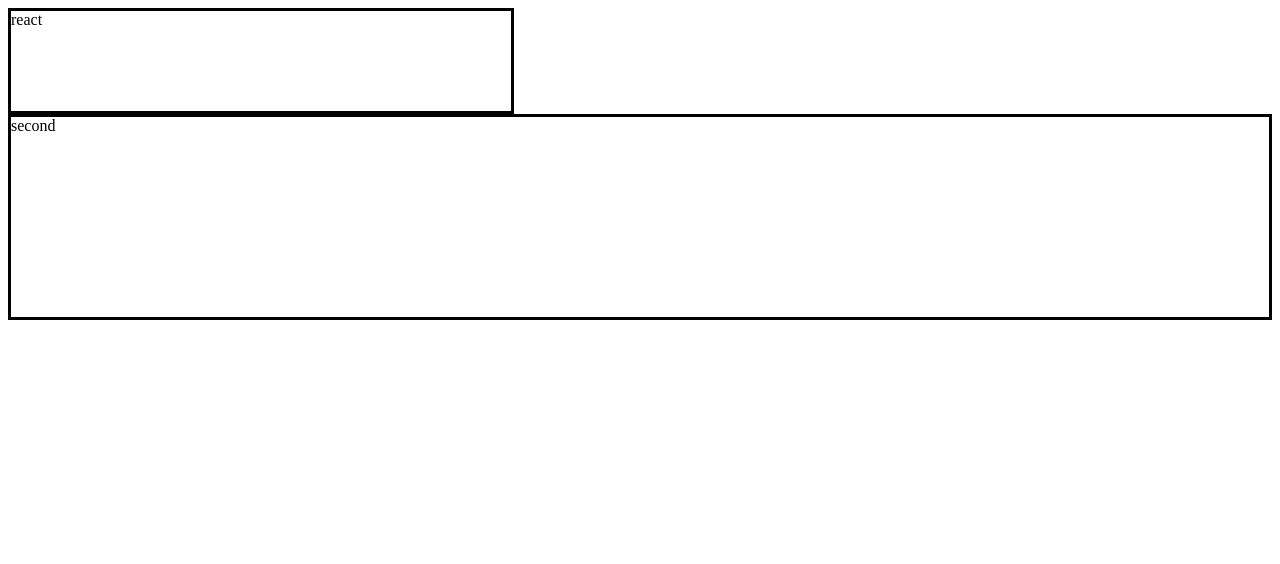
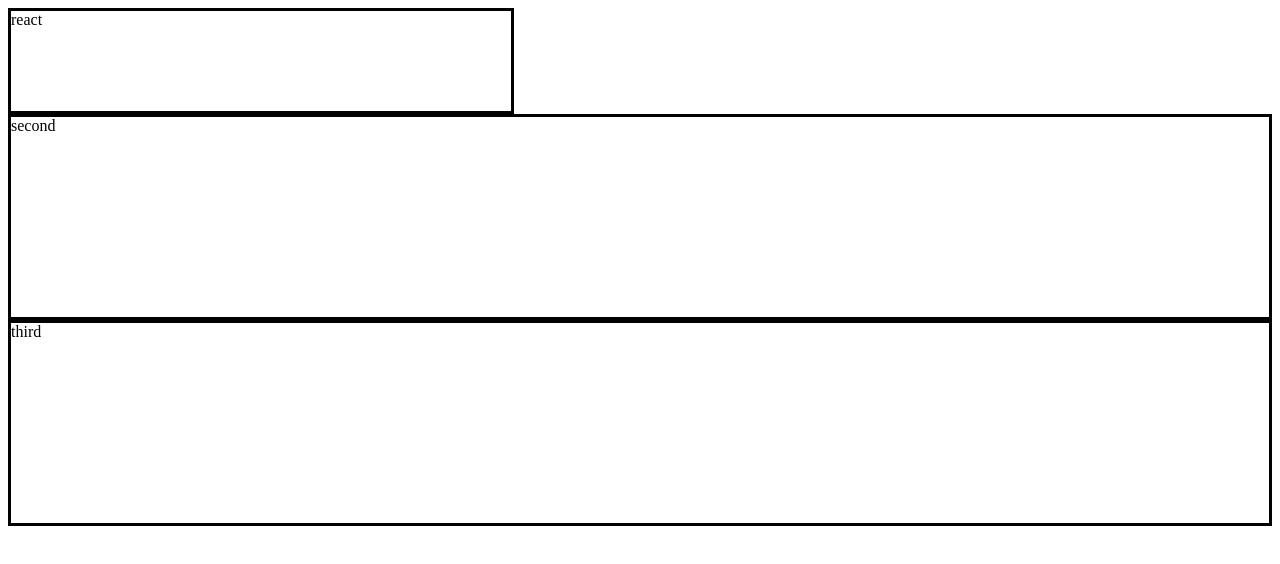
Before and after one commit to simgill13/DeleveryStore, a React app: page / in a window 1280 px wide. Shown: the top 564 px of the page. Built offline with nearby package versions, Linux system fonts and the light colour scheme.

Commit message:
sass loader

```diff
--- a/src/components/App.js
+++ b/src/components/App.js
@@ -4,6 +4,7 @@ import Second                             from './Second'
 import Header                             from './Header'
 import { userName }                       from '../actions/action';
 import '../main.css'
+import '../styles/app.scss'
 import {
     BrowserRouter as Router,
     Route,
@@ -40,6 +41,9 @@ class App extends Component {
             <div  className="second">
               second
             </div>
+            <div  className="third">
+              third
+            </div>
 
           </div>
 
--- /dev/null
+++ b/src/styles/app.scss
@@ -0,0 +1,4 @@
+.third{
+    height: 200px;
+    border: solid;
+}
--- a/webpack.config.js
+++ b/webpack.config.js
@@ -45,6 +45,14 @@ let config = {
         ]
       },
       {
+        test: /\.scss$/,
+        use: [
+          { loader: "style-loader" },
+          { loader: "css-loader" },
+          { loader: 'sass-loader' }
+        ]
+      },
+      {
         test: /\.html$/,
         use: [
           {
```
